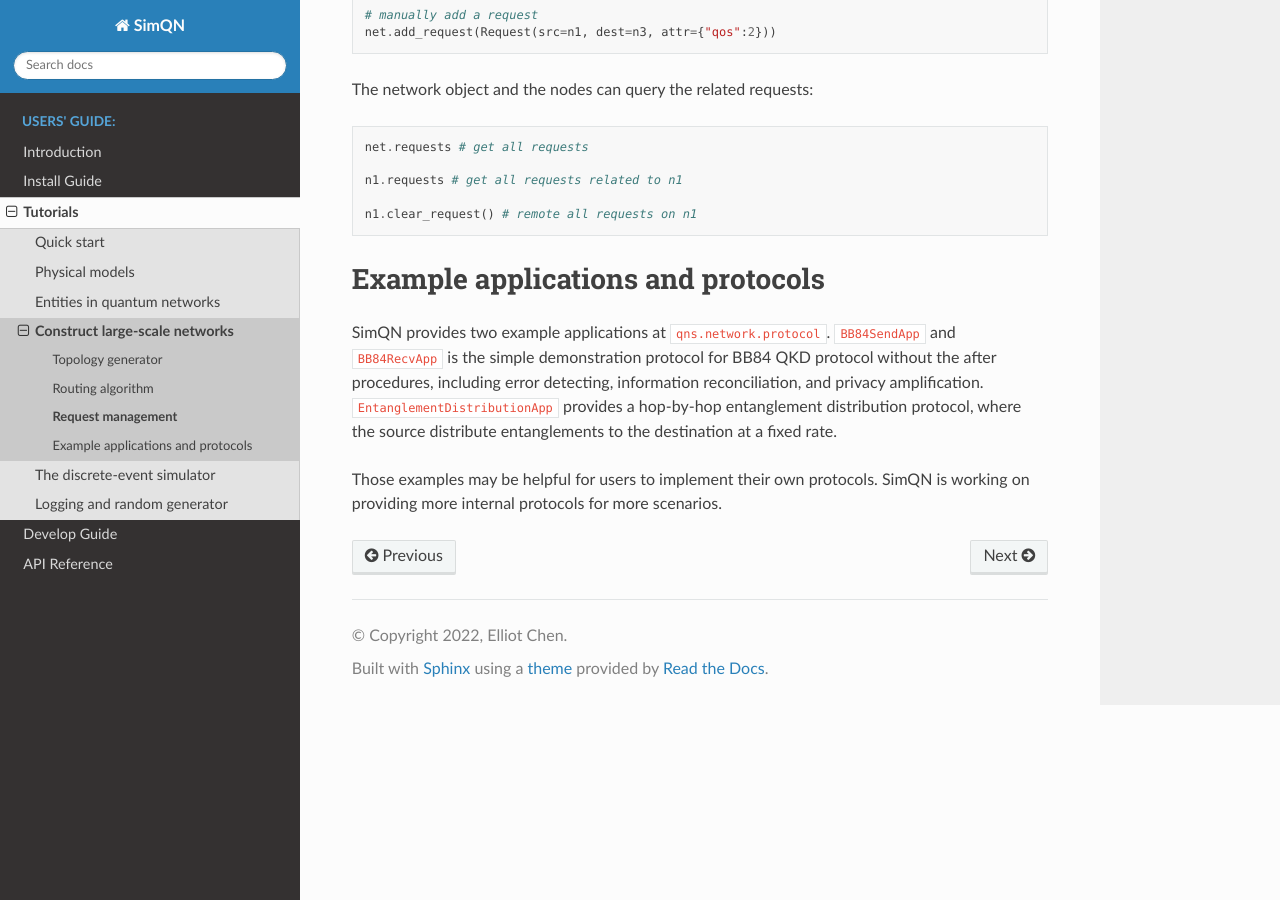
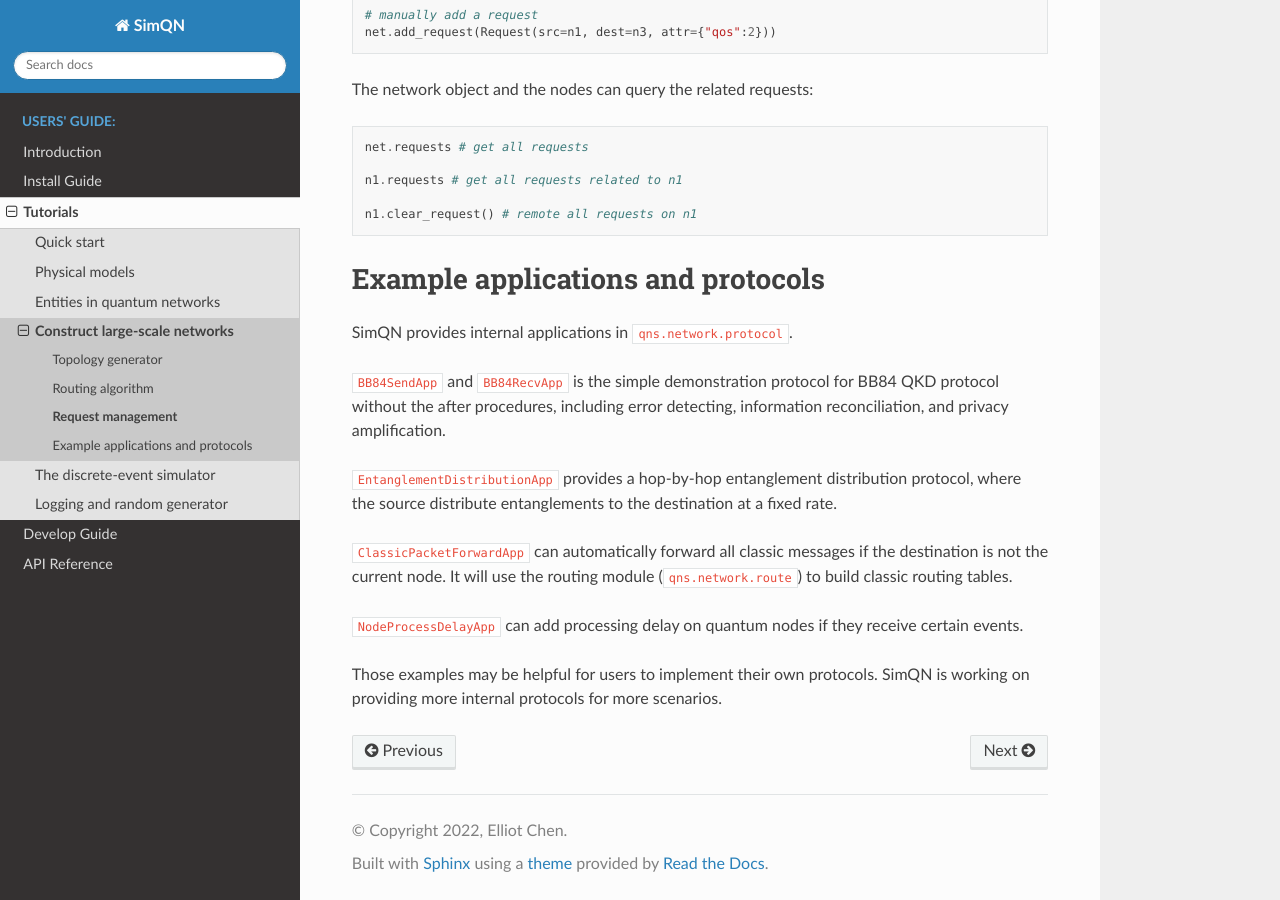
Before and after one commit to QNLab-USTC/SimQN, a Sphinx documentation site: the page built from docs/source/tutorials.network.request.rst, in a window 1280 px wide and 900 px high, scrolled down 586 px. Built offline with Sphinx 7.4.7 and the Read the Docs theme 2.0.0, drawn with Linux system fonts in a browser that asks for light colours.

Commit message:
[docs] update docs for protocols

```diff
--- a/docs/source/tutorials.network.request.rst
+++ b/docs/source/tutorials.network.request.rst
@@ -36,6 +36,14 @@ The network object and the nodes can query the related requests:
 Example applications and protocols
 ========================================
 
-SimQN provides two example applications at ``qns.network.protocol``. ``BB84SendApp`` and ``BB84RecvApp`` is the simple demonstration protocol for BB84 QKD protocol without the after procedures, including error detecting, information reconciliation, and privacy amplification. ``EntanglementDistributionApp`` provides a hop-by-hop entanglement distribution protocol, where the source distribute entanglements to the destination at a fixed rate.
+SimQN provides internal applications in ``qns.network.protocol``.
+
+``BB84SendApp`` and ``BB84RecvApp`` is the simple demonstration protocol for BB84 QKD protocol without the after procedures, including error detecting, information reconciliation, and privacy amplification.
+
+``EntanglementDistributionApp`` provides a hop-by-hop entanglement distribution protocol, where the source distribute entanglements to the destination at a fixed rate.
+
+``ClassicPacketForwardApp`` can automatically forward all classic messages if the destination is not the current node. It will use the routing module (``qns.network.route``) to build classic routing tables.
+
+``NodeProcessDelayApp`` can add processing delay on quantum nodes if they receive certain events.
 
 Those examples may be helpful for users to implement their own protocols. SimQN is working on providing more internal protocols for more scenarios.
```
Also changed, not shown: 1 other file.
